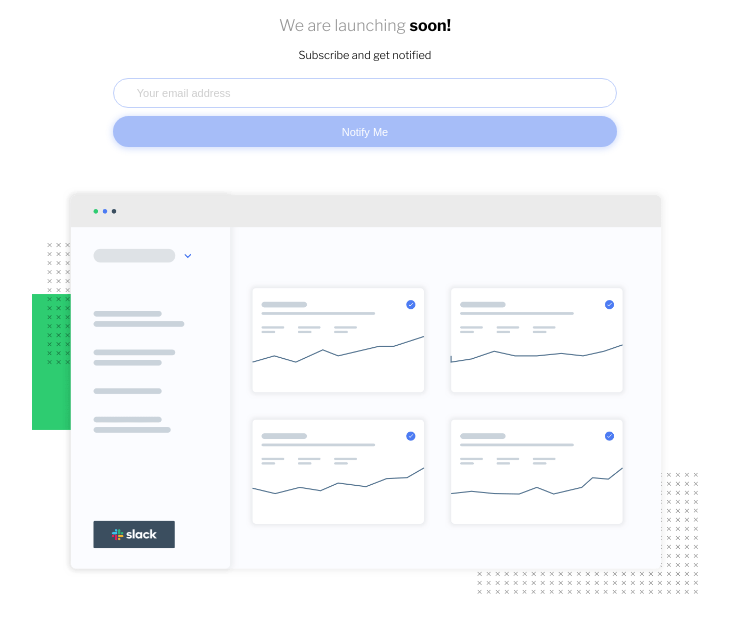
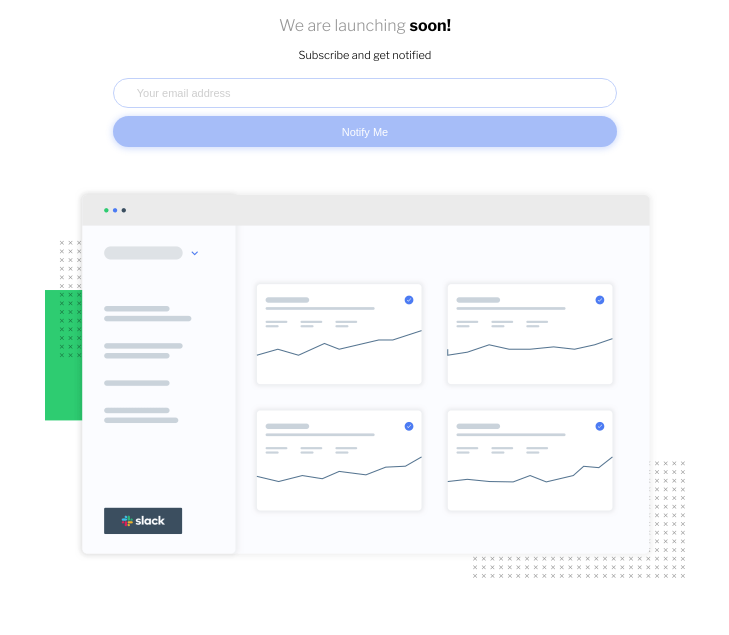
Before and after one commit to Teewaii/Ping-single-column-coming-soon-page-repo, a plain HTML site: page index.html in a window 1280 px wide. Shown: the part 103-738 px from the top of the page, without its empty margins (275-1004 px from the left). Drawn offline with nearby package versions, Linux system fonts and the light colour scheme.

Commit message:
Update apps.css

```diff
--- a/apps.css
+++ b/apps.css
@@ -95,7 +95,7 @@ body {
 }
 
 .dashboard img {
-    width: 52vw;
+    width: 50vw;
     margin-bottom: 3.5rem;
 }
 
```
